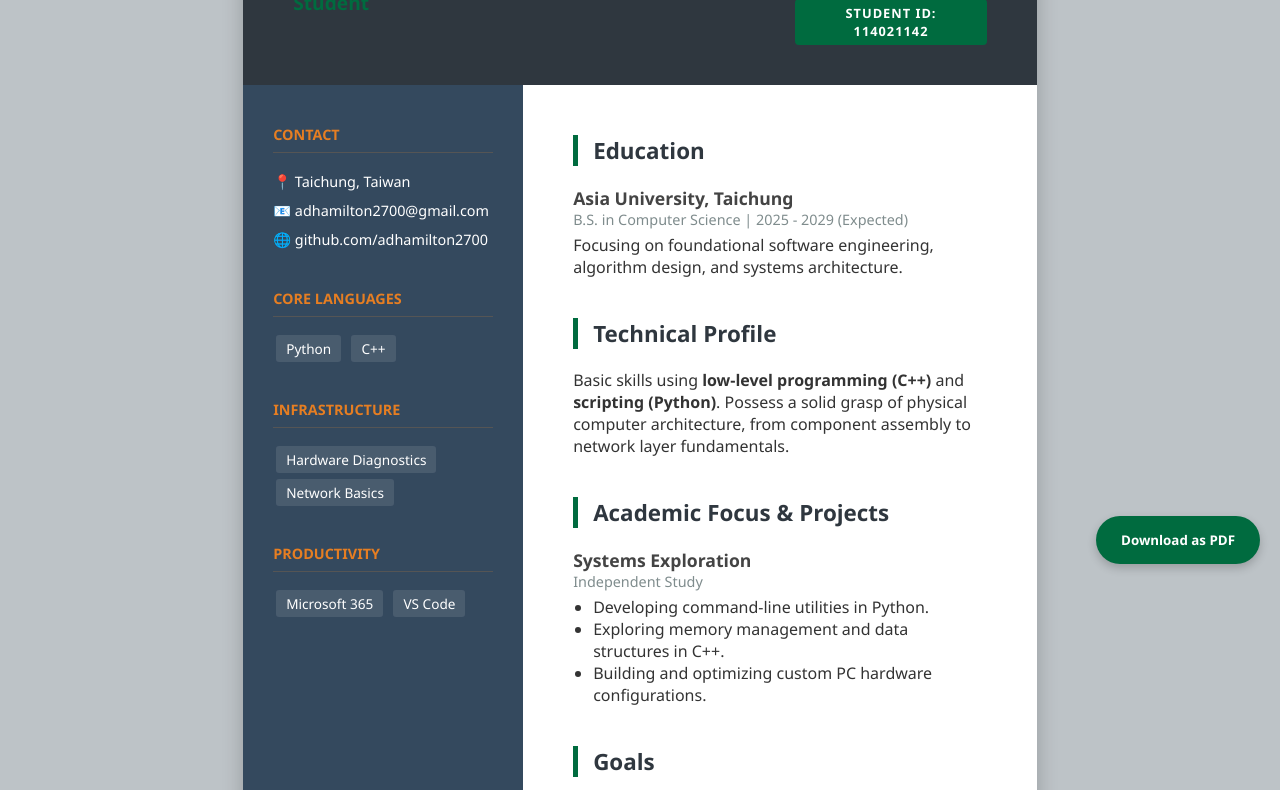
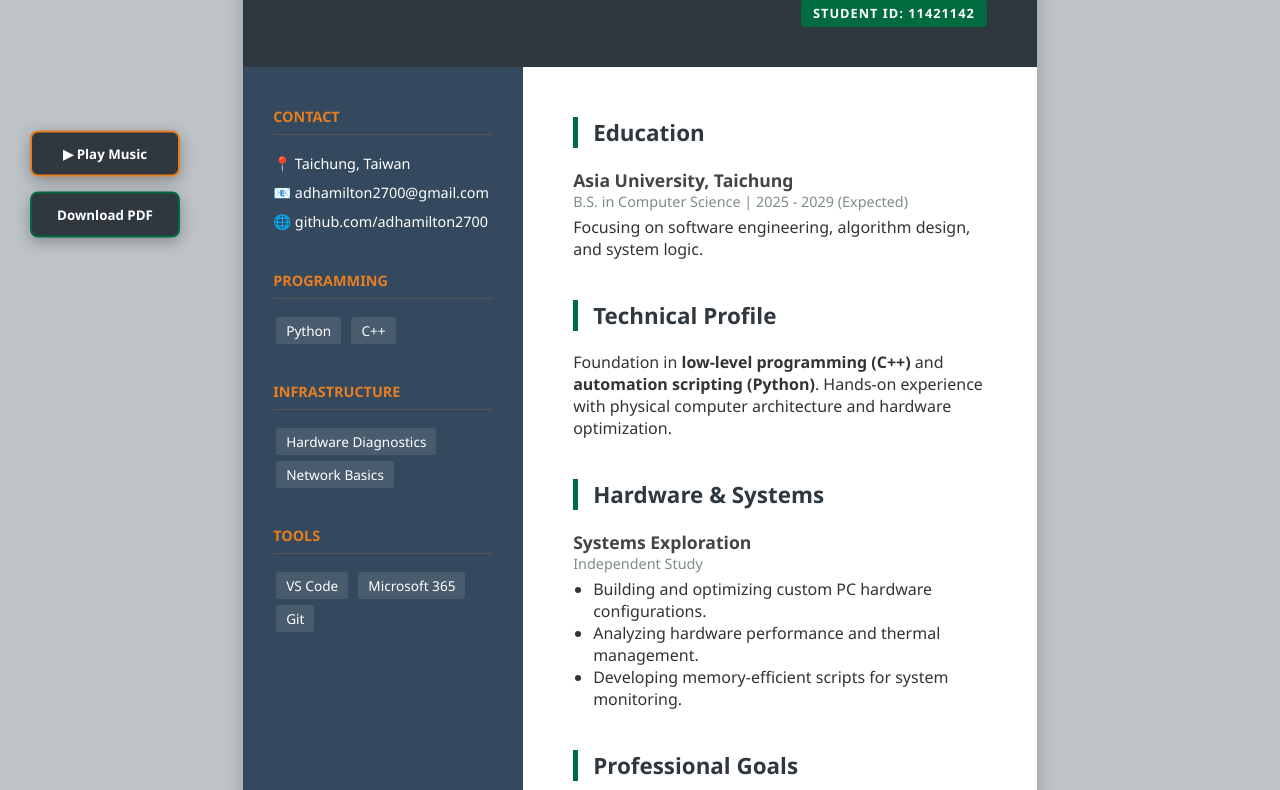
Before and after one commit to adhamilton2700/Resume, a plain HTML site: page index.html in a window 1280 px wide. Shown: the part 216-1006 px from the top of the page. Drawn offline with Linux system fonts and the light colour scheme.

Commit message:
added background music with play/pause button

```diff
--- a/index.html
+++ b/index.html
@@ -6,7 +6,7 @@
     <title>Resume - Andrew Hamilton</title>
     <style>
         :root {
-            --au-green: #006b3f; /* Asia University Inspired Green */
+            --au-green: #006b3f;
             --dark-grey: #2f373f;
             --light-gray: #f4f7f6;
             --accent: #e67e22;
@@ -26,6 +26,46 @@
             padding: 50px 20px;
         }
 
+        /* Fixed Sidebar Control Panel */
+        .external-controls {
+            position: fixed;
+            left: 30px;
+            top: 50%;
+            transform: translateY(-50%);
+            display: flex;
+            flex-direction: column;
+            gap: 15px;
+            z-index: 1000;
+        }
+
+        .ctrl-btn {
+            background: var(--dark-grey);
+            color: white;
+            border: 2px solid var(--au-green);
+            padding: 12px 20px;
+            border-radius: 8px;
+            cursor: pointer;
+            font-weight: bold;
+            box-shadow: 0 4px 15px rgba(0,0,0,0.3);
+            transition: all 0.3s ease;
+            min-width: 150px;
+            text-align: center;
+        }
+
+        .ctrl-btn:hover {
+            background: var(--au-green);
+            transform: scale(1.05);
+        }
+
+        .music-btn {
+            border-color: var(--accent);
+        }
+
+        .music-btn:hover {
+            background: var(--accent);
+        }
+
+        /* Resume Sheet */
         .resume-paper {
             background: white;
             width: 210mm;
@@ -35,7 +75,6 @@
             flex-direction: column;
         }
 
-        /* Unified Dark Grey Header Section */
         .unified-header {
             background-color: var(--dark-grey);
             color: white;
@@ -63,7 +102,6 @@
             text-align: center;
         }
 
-        /* Circular Photo Crop */
         .profile-photo {
             width: 110px;
             height: 110px;
@@ -83,16 +121,14 @@
             font-weight: bold;
         }
 
-        /* Two-Column Layout for Body Content */
         .content-layout {
             display: grid;
             grid-template-columns: 280px 1fr;
             flex-grow: 1;
         }
 
-        /* Sidebar Section */
         .sidebar {
-            background-color: #34495e; /* Slightly lighter than header for depth */
+            background-color: #34495e;
             color: white;
             padding: 40px 30px;
         }
@@ -116,7 +152,6 @@
             font-size: 0.85rem;
         }
 
-        /* Main Content Section */
         .main {
             padding: 50px;
             color: #333;
@@ -135,46 +170,46 @@
         .entry h4 { font-size: 1.1rem; color: #444; }
         .entry .meta { color: #7f8c8d; font-size: 0.9rem; margin-bottom: 5px; }
 
-        .btn-container {
-            position: fixed;
-            bottom: 20px;
-            right: 20px;
+        @media print {
+            .external-controls { display: none; }
+            body { padding: 0; background: white; }
+            .resume-paper { box-shadow: none; width: 100%; }
         }
 
-        button {
-            background: var(--au-green);
-            color: white;
-            border: none;
-            padding: 15px 25px;
-            border-radius: 50px;
-            cursor: pointer;
-            box-shadow: 0 4px 10px rgba(0,0,0,0.2);
-            font-weight: bold;
-        }
-
-        @media print {
-            .btn-container { display: none; }
-            body { padding: 0; background: white; }
-            .resume-paper { box-shadow: none; width: 100%; }
+        /* Responsive adjustment for small screens */
+        @media (max-width: 1200px) {
+            .external-controls {
+                position: static;
+                transform: none;
+                flex-direction: row;
+                justify-content: center;
+                margin-bottom: 20px;
+                width: 100%;
+            }
+            body { flex-direction: column; align-items: center; }
         }
     </style>
 </head>
 <body>
 
-    <div class="btn-container">
-        <button onclick="window.print()">Download as PDF</button>
+    <div class="external-controls">
+        <button id="musicToggle" class="ctrl-btn music-btn">▶ Play Music</button>
+        <button class="ctrl-btn" onclick="window.print()">Download PDF</button>
+        <audio id="bgMusic" loop>
+            <source src="music.mp3" type="audio/mpeg">
+        </audio>
     </div>
 
     <div class="resume-paper">
         <header class="unified-header">
             <div class="header-left">
-                <h1 id="user-name">Andrew Hamilton</h1>
-                <p>Computer Science & Information Technology Student</p>
+                <h1>Andrew Hamilton</h1>
+                <p>Computer Science Student | Asia University</p>
             </div>
             <div class="header-right">
                 <img src="rp.jpeg" alt="A.H photo" class="profile-photo">
                 <br>
-                <div class="id-badge">STUDENT ID: 114021142</div>
+                <div class="id-badge">STUDENT ID: 11421142</div>
             </div>
         </header>
 
@@ -190,7 +225,7 @@
                 </div>
 
                 <div class="side-section">
-                    <h3>Core Languages</h3>
+                    <h3>Programming</h3>
                     <span class="skill-tag">Python</span>
                     <span class="skill-tag">C++</span>
                 </div>
@@ -202,9 +237,10 @@
                 </div>
 
                 <div class="side-section">
-                    <h3>Productivity</h3>
+                    <h3>Tools</h3>
+                    <span class="skill-tag">VS Code</span>
                     <span class="skill-tag">Microsoft 365</span>
-                    <span class="skill-tag">VS Code</span>
+                    <span class="skill-tag">Git</span>
                 </div>
             </aside>
 
@@ -214,34 +250,34 @@
                     <div class="entry">
                         <h4>Asia University, Taichung</h4>
                         <div class="meta">B.S. in Computer Science | 2025 - 2029 (Expected)</div>
-                        <p>Focusing on foundational software engineering, algorithm design, and systems architecture.</p>
+                        <p>Focusing on software engineering, algorithm design, and system logic.</p>
                     </div>
                 </section>
 
                 <section class="content-section">
                     <h2>Technical Profile</h2>
                     <div class="entry">
-                        <p>Basic skills using <strong>low-level programming (C++)</strong> and <strong>scripting (Python)</strong>. Possess a solid grasp of physical computer architecture, from component assembly to network layer fundamentals.</p>
+                        <p>Foundation in <strong>low-level programming (C++)</strong> and <strong>automation scripting (Python)</strong>. Hands-on experience with physical computer architecture and hardware optimization.</p>
                     </div>
                 </section>
 
                 <section class="content-section">
-                    <h2>Academic Focus & Projects</h2>
+                    <h2>Hardware & Systems</h2>
                     <div class="entry">
                         <h4>Systems Exploration</h4>
                         <div class="meta">Independent Study</div>
                         <ul style="margin-left: 20px;">
-                            <li>Developing command-line utilities in Python.</li>
-                            <li>Exploring memory management and data structures in C++.</li>
                             <li>Building and optimizing custom PC hardware configurations.</li>
+                            <li>Analyzing hardware performance and thermal management.</li>
+                            <li>Developing memory-efficient scripts for system monitoring.</li>
                         </ul>
                     </div>
                 </section>
 
                 <section class="content-section">
-                    <h2>Goals</h2>
+                    <h2>Professional Goals</h2>
                     <div class="entry">
-                        <p>Seeking internship opportunities for Summer 2026 and part time work to apply hardware knowledge and growing programming proficiency in a real-world enterprise environment.</p>
+                        <p>Seeking to apply technical knowledge of hardware and growing programming proficiency in an enterprise or research environment.</p>
                     </div>
                 </section>
             </main>
@@ -249,6 +285,21 @@
     </div>
 
     <script>
+        // Music Control Script
+        const music = document.getElementById('bgMusic');
+        const btn = document.getElementById('musicToggle');
+
+        btn.addEventListener('click', () => {
+            if (music.paused) {
+                music.play();
+                btn.innerText = "⏸ Pause Music";
+            } else {
+                music.pause();
+                btn.innerText = "▶ Play Music";
+            }
+        });
+
+        // Editability Script
         document.addEventListener('DOMContentLoaded', () => {
             const editableElements = ['h1', 'h2', 'h3', 'h4', 'p', 'span', 'li'];
             editableElements.forEach(tag => {
```
Also changed, not shown: 1 other file.
